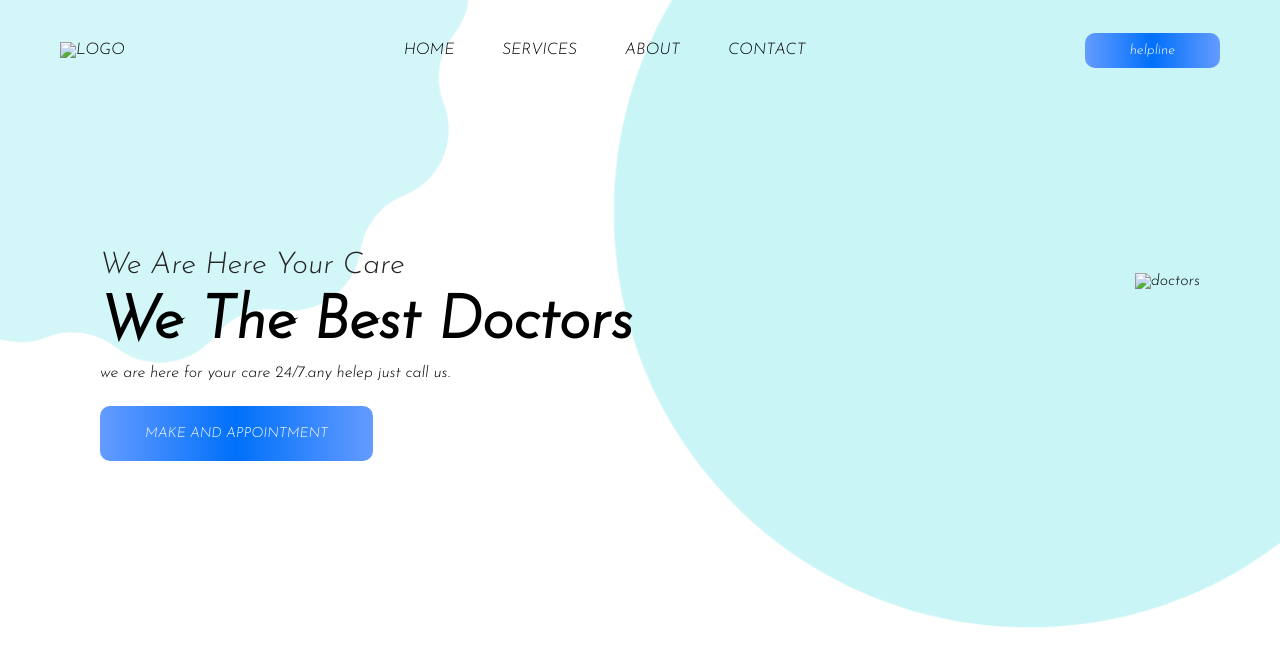
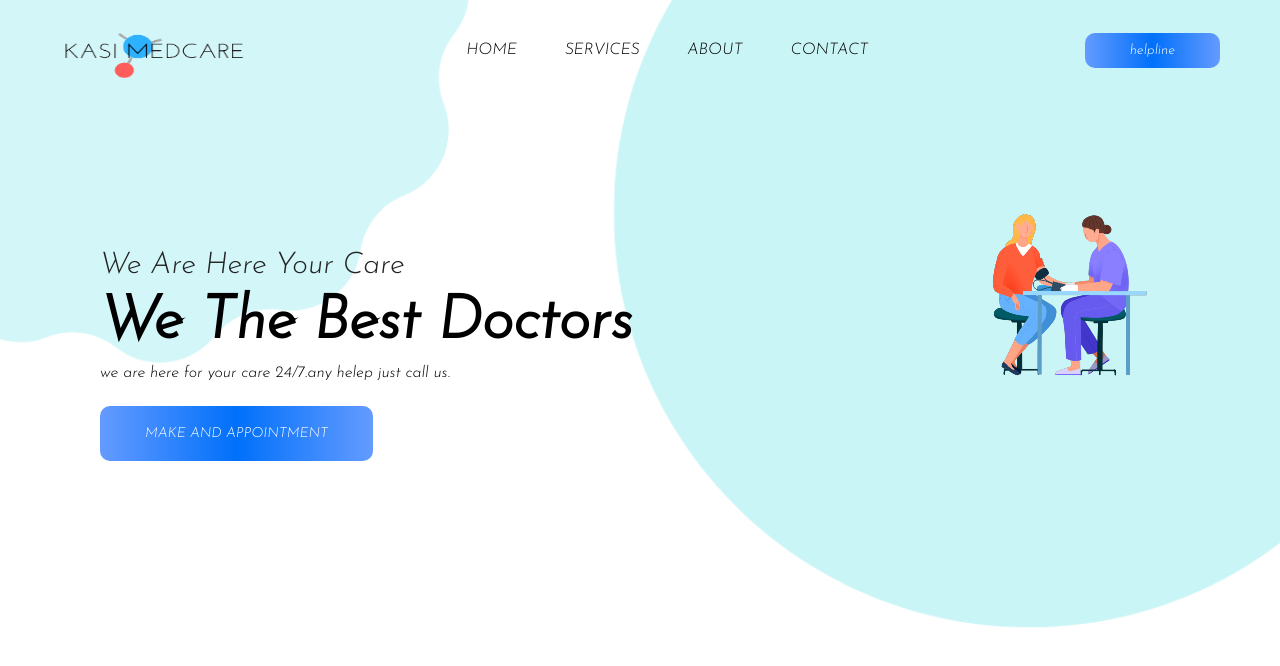
Before and after one commit to kasinath2000/doctor, a plain HTML site: page index.html in a window 1280 px wide. Drawn offline with Linux system fonts and the light colour scheme; the site is published under a folder, as on GitHub Pages, so addresses that start at the root find nothing; files whose address does not match are found by name.

Commit message:
Update index.html

```diff
--- a/index.html
+++ b/index.html
@@ -15,7 +15,7 @@
     <header>
         <div class=main_header>
             <div class="logo">
-                <img src="/img/LOGO.png" alt="LOGO">
+                <img src="img/LOGO.png" alt="LOGO">
             </div>
             <nav>
                 <a href="#">home</a>
@@ -39,7 +39,7 @@
         </section>
         <section class="right_section">
             <figure>
-                <img src="/img/do.png" alt="doctors">
+                <img src="img/do.png" alt="doctors">
             </figure>
 
         </section>
```
